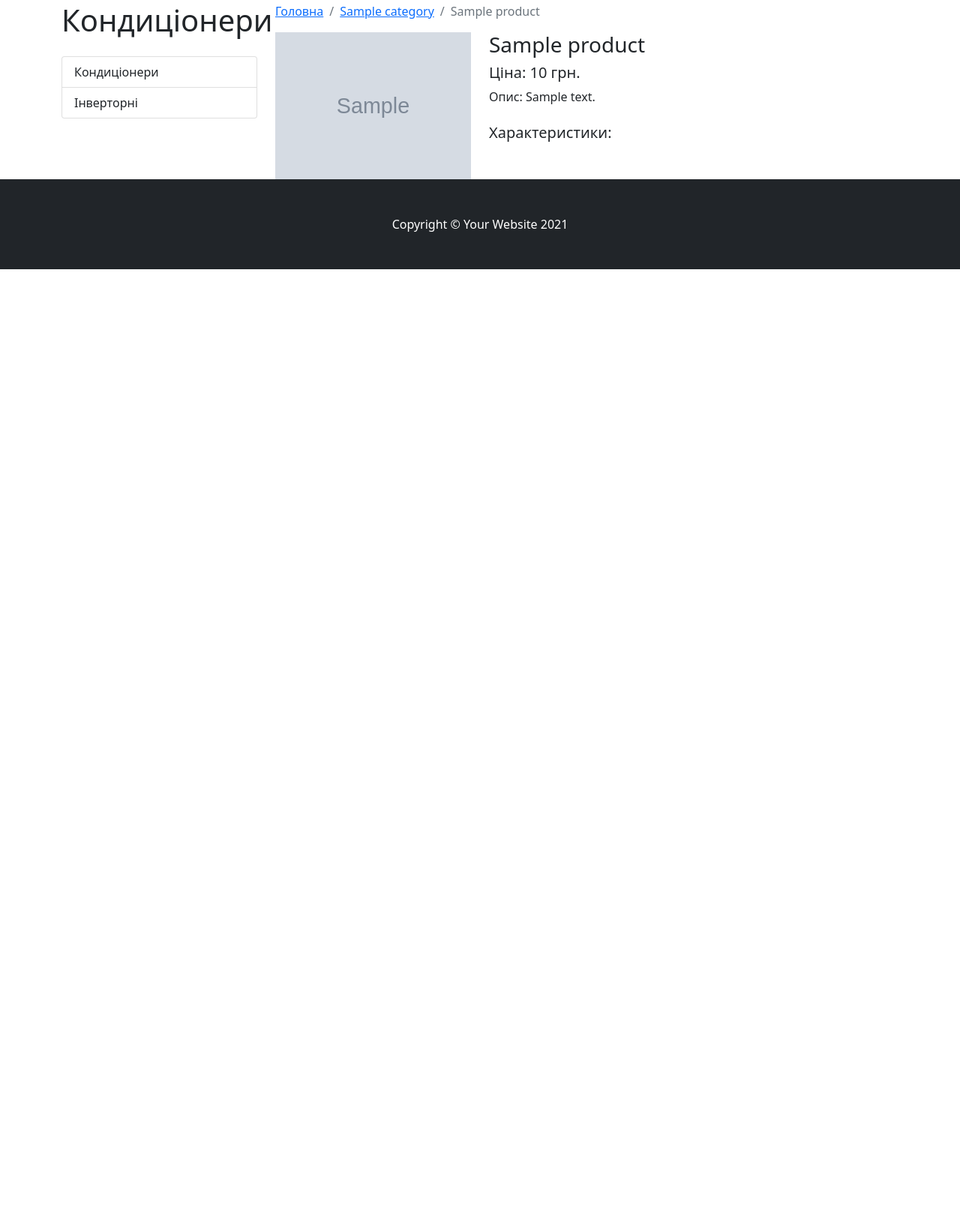
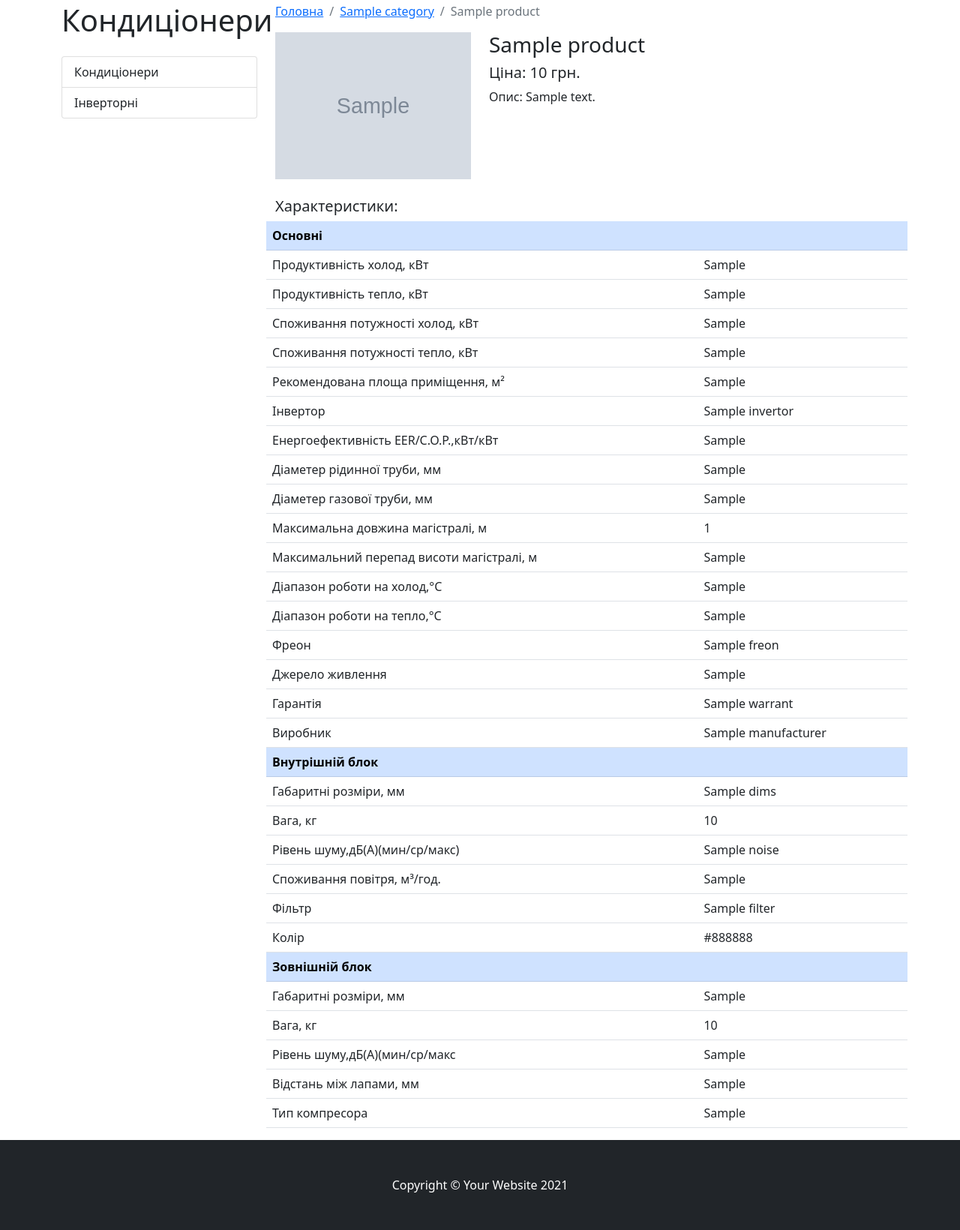
Before and after one commit to ymoskovchuk/conditioner_shop, a Django app: template main_functions/templates/product_detail.html in a window 1280 px wide. Shown: the part 77-1717 px from the top of the page at 75% size. Before the commit the page ends 436 px from the top, so only its background shows below. Run offline with Django 3.2, Linux system fonts and the light colour scheme; the template is opened without the code that fills it: most values are stand-ins (such as "Sample title", 1, 10 or a date in 2020); grey boxes marked "Sample" are stand-in pictures; some libraries are stand-ins or nearby versions.

Commit message:
Made template for product characteristics

```diff
--- a/main_functions/templates/conditioner_specs.html
+++ b/main_functions/templates/conditioner_specs.html
@@ -6,5 +6,139 @@
 </head>
 <body>
 
+<table class="table">
+
+<!-- ////////////////////  Основний блок //////////////////// -->
+<tr class="table-primary">
+  <td><b>Основні</b></td>
+    <td></td>
+</tr>
+    <tr>
+  <td>Продуктивність холод, кВт</td>
+  <td>{{ product.cold_efficiency }}</td>
+    </tr>
+    <tr>
+  <td>Продуктивність тепло, кВт</td>
+  <td>{{ product.warm_efficiency }}</td>
+    </tr>
+    <tr>
+  <td>Споживання потужності холод, кВт</td>
+  <td>{{ product.cold_watt_consumption }}</td>
+    </tr>
+    <tr>
+  <td>Споживання потужності тепло, кВт</td>
+  <td>{{ product.warm_watt_consumption }}</td>
+    </tr>
+    <tr>
+  <td>Рекомендована площа приміщення, м²</td>
+  <td>{{ product.recommended_area }}</td>
+    </tr>
+    <tr>
+  <td>Інвертор</td>
+  <td>{{ product.invertor }}</td>
+    </tr>
+    <tr>
+  <td>Енергоефективність EER/C.O.P.,кВт/кВт</td>
+  <td>{{ product.energy_efficiency }}</td>
+    </tr>
+    <tr>
+  <td>Діаметер рідинної труби, мм</td>
+  <td>{{ product.liquid_tube_diameter }}</td>
+    </tr>
+    <tr>
+  <td>Діаметер газової труби, мм</td>
+  <td>{{ product.gas_tube_diameter }}</td>
+    </tr>
+    <tr>
+  <td>Максимальна довжина магістралі, м</td>
+  <td>{{ product.max_magistral_length }}</td>
+    </tr>
+    <tr>
+  <td>Максимальний перепад висоти магістралі, м</td>
+  <td>{{ product.max_magistral_hight_variation }}</td>
+    </tr>
+    <tr>
+  <td>Діапазон роботи на холод,°C</td>
+  <td>{{ product.cold_work_temratures }}</td>
+    </tr>
+    <tr>
+  <td>Діапазон роботи на тепло,°C</td>
+  <td>{{ product.warm_work_temratures }}</td>
+    </tr>
+    <tr>
+  <td>Фреон</td>
+  <td>{{ product.freon }}</td>
+    </tr>
+    <tr>
+  <td>Джерело живлення</td>
+  <td>{{ product.energy_source }}</td>
+    </tr>
+    <tr>
+  <td>Гарантія</td>
+  <td>{{ product.warrant }}</td>
+    </tr>
+    <tr>
+  <td>Виробник</td>
+  <td>{{ product.manufacturer }}</td>
+    </tr>
+<!-- ////////////////////  Внутрішній блок //////////////////// -->
+
+  <tr class="table-primary">
+  <td><b>Внутрішній блок</b></td>
+    <td></td>
+</tr>
+      <tr>
+  <td>Габаритні розміри, мм</td>
+  <td>{{ product.dims }}</td>
+    </tr>
+        <tr>
+  <td>Вага, кг</td>
+  <td>{{ product.weight }}</td>
+    </tr>
+        <tr>
+  <td>Рівень шуму,дБ(А)(мин/ср/макс)</td>
+  <td>{{ product.noise }}</td>
+    </tr>
+        <tr>
+  <td>Споживання повітря, м³/год.</td>
+  <td>{{ product.air_consumption }}</td>
+    </tr>
+        <tr>
+  <td>Фільтр</td>
+  <td>{{ product.filter }}</td>
+    </tr>
+    <tr>
+  <td>Колір</td>
+  <td>{{ product.color }}</td>
+    </tr>
+<!-- ////////////////////  Зовнішній блок //////////////////// -->
+
+<tr class="table-primary">
+    <td><b>Зовнішній блок</b></td>
+    <td></td>
+</tr>
+    <tr>
+  <td>Габаритні розміри, мм</td>
+  <td>{{ product.outer_dims }}</td>
+    </tr>
+    <tr>
+  <td>Вага, кг</td>
+  <td>{{ product.outer_weight }}</td>
+    </tr>
+    <tr>
+  <td>Рівень шуму,дБ(А)(мин/ср/макс</td>
+  <td>{{ product.outer_noise }}</td>
+    </tr>
+    <tr>
+  <td>Відстань між лапами, мм</td>
+  <td>{{ product.outer_distance_between_bases }}</td>
+    </tr>
+    <tr>
+  <td>Тип компресора</td>
+  <td>{{ product.compressor_type }}</td>
+    </tr>
+
+</table>
+
 </body>
 </html>
--- a/main_functions/templates/product_detail.html
+++ b/main_functions/templates/product_detail.html
@@ -18,9 +18,10 @@
         <h3>{{ product.title }}</h3>
         <h5>Ціна: {{ product.price }} грн.</h5>
         <p>Опис: {{ product.description }}</p>
-        <h5 class="mt-4">Характеристики:</h5>
 
     </div>
+    <h5 class="mt-4">Характеристики:</h5>
+    {% include 'conditioner_specs.html' %}
 </div>
 
 {% endblock content %}
```
Also changed, not shown: main_functions/templates/invertor_specs.html (deleted, +0 -10 lines).
